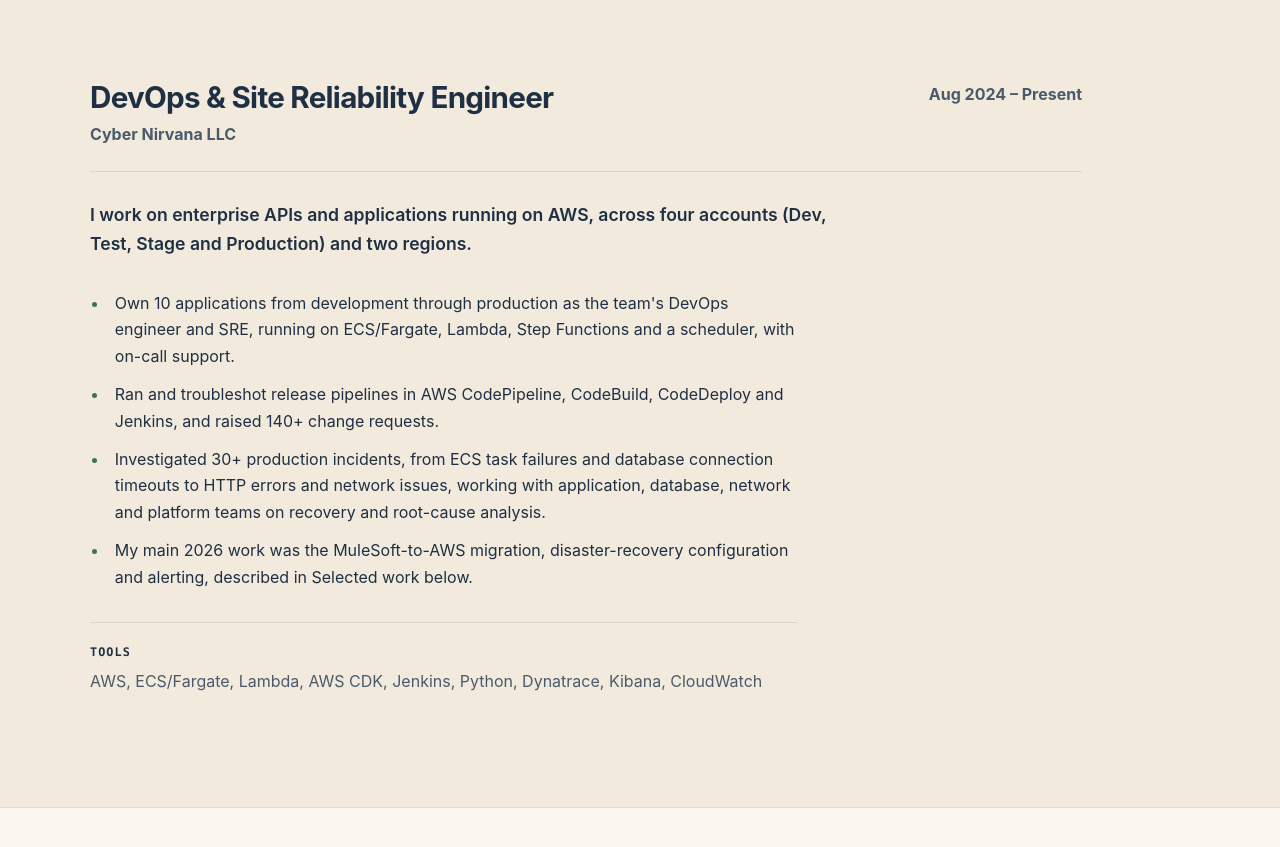
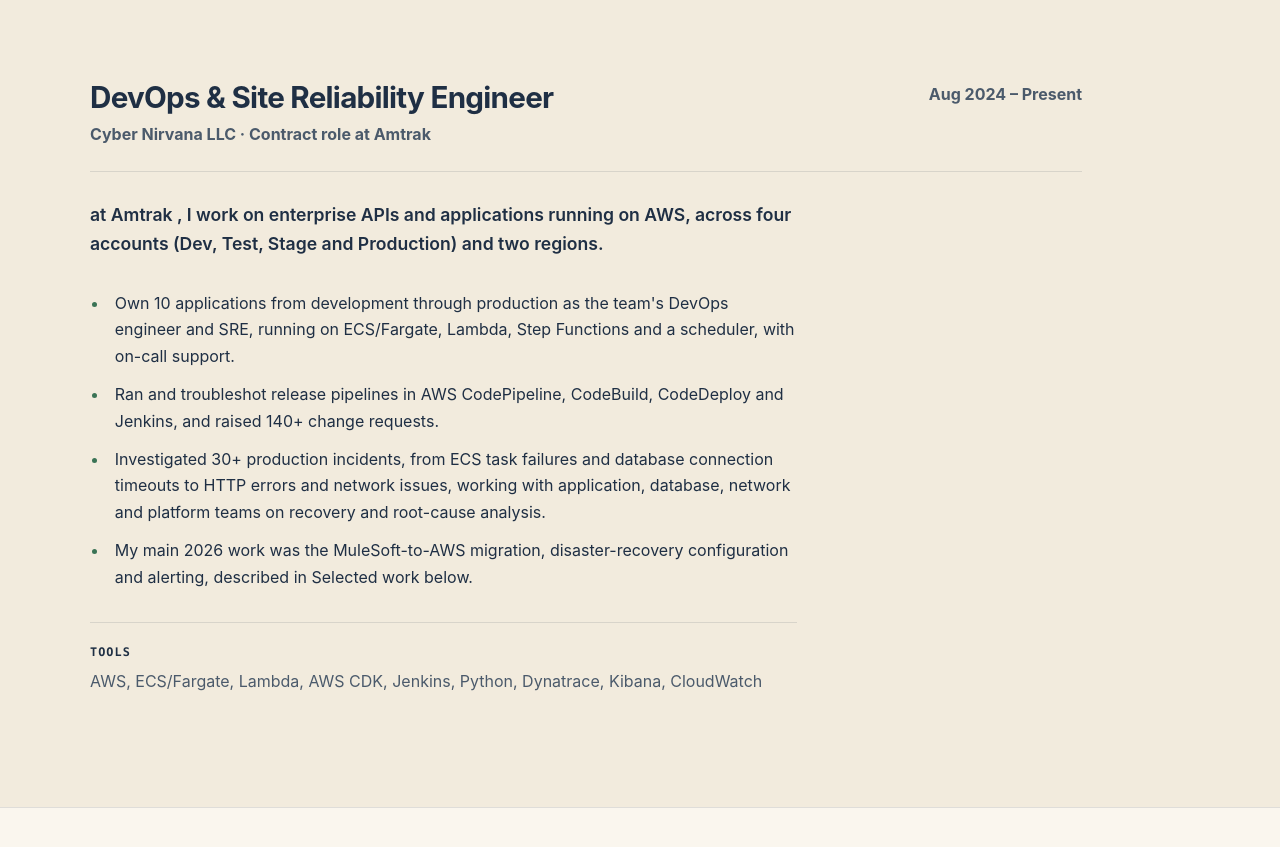
Before and after one commit to ramsrisaikotari/abhiram-portfolio, a React (Vite) app: page / in a window 1280 px wide. Shown: the part 1157-2004 px from the top of the page. Built offline with nearby package versions, Linux system fonts and the light colour scheme; a web font is replaced by a local one.

Commit message:
Iteration 117: update the experience company and summary

```diff
--- a/src/data/siteContent.ts
+++ b/src/data/siteContent.ts
@@ -32,11 +32,11 @@ export const hero = {
 } as const;
 
 export const experience = {
-  company: "Cyber Nirvana LLC",
+  company: "Cyber Nirvana LLC · Contract role at Amtrak",
   role: "DevOps & Site Reliability Engineer",
   dates: "Aug 2024 – Present",
   summary:
-    "I work on enterprise APIs and applications running on AWS, across four accounts (Dev, Test, Stage and Production) and two regions.",
+    "at Amtrak , I work on enterprise APIs and applications running on AWS, across four accounts (Dev, Test, Stage and Production) and two regions.",
   responsibilities: [
     "Own 10 applications from development through production as the team's DevOps engineer and SRE, running on ECS/Fargate, Lambda, Step Functions and a scheduler, with on-call support.",
     "Ran and troubleshot release pipelines in AWS CodePipeline, CodeBuild, CodeDeploy and Jenkins, and raised 140+ change requests.",
```
Also changed, not shown: 1 other file (tests, documents, lock files or other folders).
